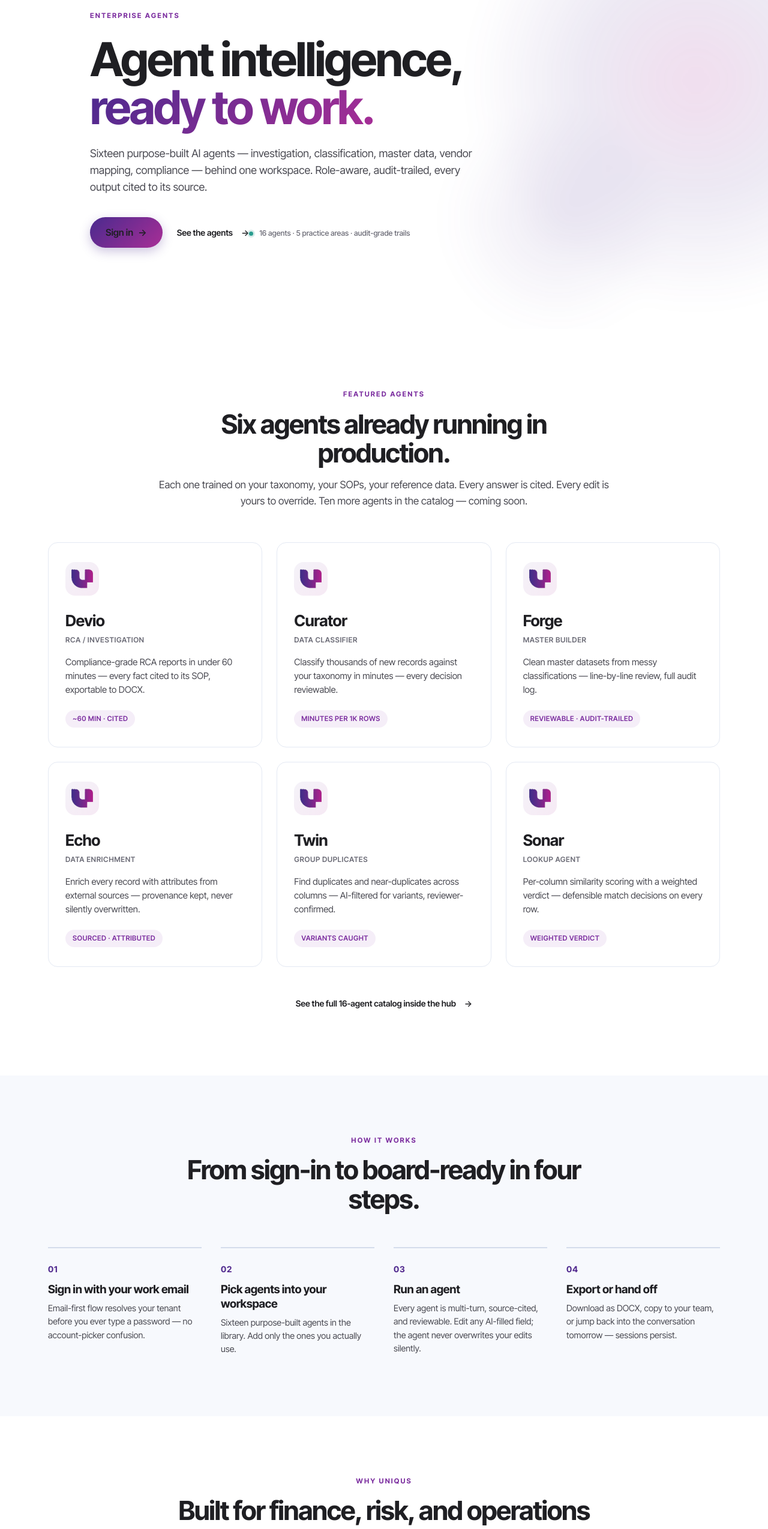
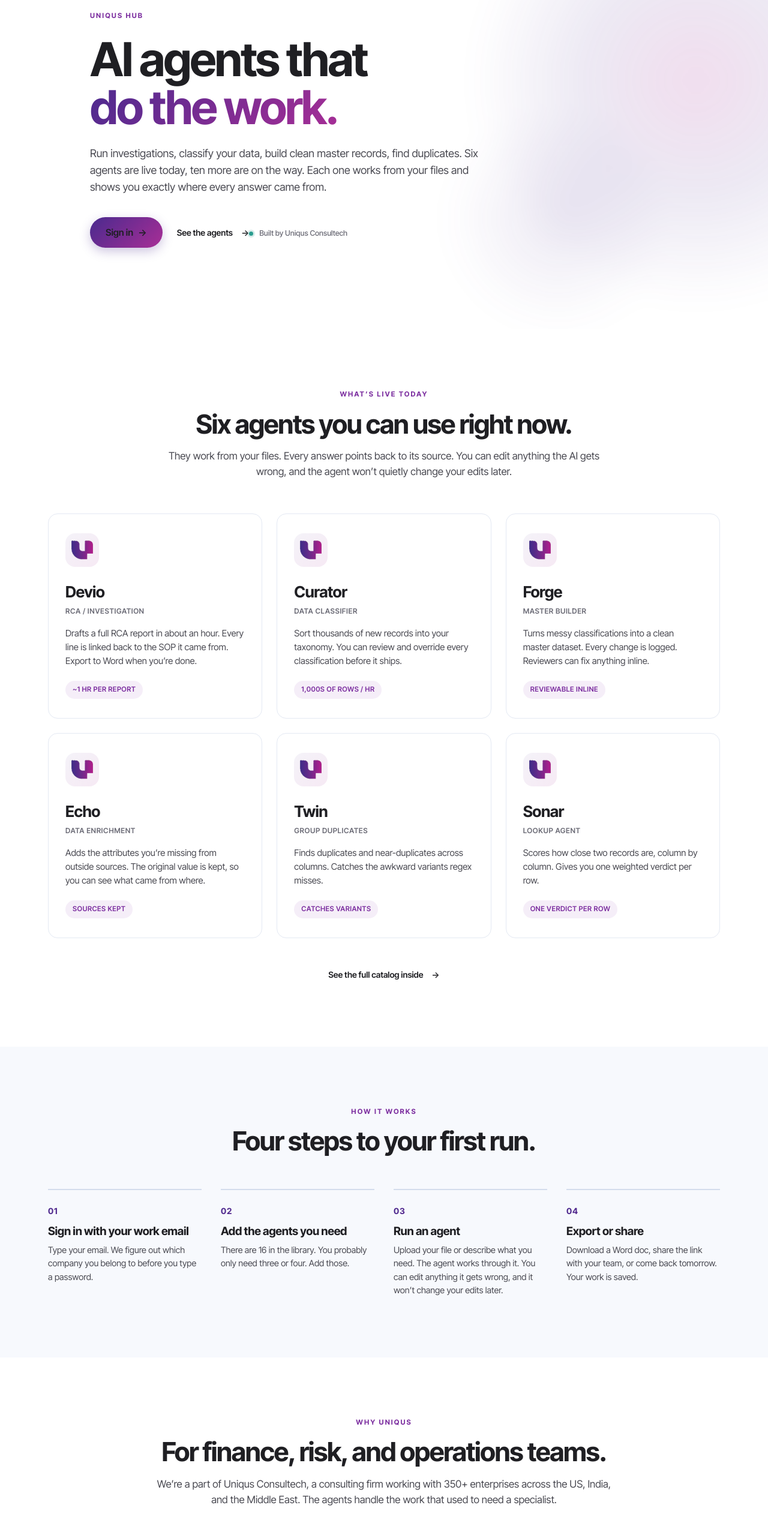
Before and after one commit to souravkumar0546/Agent-Hub, a React (Vite) app in the folder frontend/: page / in a window 1280 px wide. Shown: the part 140-2689 px from the top of the page at 60% size. Built offline with nearby package versions, Linux system fonts and the light colour scheme; no server answers.

Commit message:
refactor: update taglines and descriptions for clarity and consistency across components

```diff
--- a/frontend/src/components/AssistantWidget.jsx
+++ b/frontend/src/components/AssistantWidget.jsx
@@ -8,7 +8,7 @@
 const WELCOME = {
   role: 'assistant',
   content:
-    "Hi — I'm Uniqus Hub's in-product guide. Ask about agents, roles, integrations, or how to get something done.",
+    "Hi! Ask me anything about Uniqus Hub. I can help with agents, roles, integrations, and how to get things done.",
 };
 
 /** First-message suggestion chips, scoped to what the user can actually do.
@@ -207,7 +207,7 @@
             <div className="assistant-title">Ask Uniqus Hub</div>
             <div className="assistant-sub">
               <span className="assistant-status-dot" aria-hidden="true" />
-              In-product guide · sourced from the user manual
+              Help bot · reads from the user guide
             </div>
           </div>
           <div className="assistant-header-actions">
--- a/frontend/src/components/Footer.jsx
+++ b/frontend/src/components/Footer.jsx
@@ -15,7 +15,7 @@
         <div className="site-footer-brand">
           <span className="site-footer-mark">Uniqus Hub</span>
           <span className="site-footer-divider" aria-hidden="true">·</span>
-          <span className="site-footer-tag">Agent intelligence for the enterprise.</span>
+          <span className="site-footer-tag">AI agents for enterprise teams.</span>
         </div>
         <div className="site-footer-meta">
           © {year} Uniqus Consultech
--- a/frontend/src/lib/brand.js
+++ b/frontend/src/lib/brand.js
@@ -2,7 +2,7 @@
 import { useAuth } from './auth.jsx';
 
 const PRODUCT_NAME = 'Uniqus Hub';
-const PRODUCT_TAGLINE = 'ENTERPRISE AGENTS';
+const PRODUCT_TAGLINE = 'AGENT HUB';
 const FALLBACK_NAME = PRODUCT_NAME;
 
 /**
--- a/frontend/src/pages/LandingPage.jsx
+++ b/frontend/src/pages/LandingPage.jsx
@@ -14,38 +14,38 @@
   {
     name: 'Devio',
     long: 'RCA / Investigation',
-    tagline: 'Compliance-grade RCA reports in under 60 minutes — every fact cited to its SOP, exportable to DOCX.',
-    badge: '~60 min · cited',
+    tagline: 'Drafts a full RCA report in about an hour. Every line is linked back to the SOP it came from. Export to Word when you’re done.',
+    badge: '~1 hr per report',
   },
   {
     name: 'Curator',
     long: 'Data Classifier',
-    tagline: 'Classify thousands of new records against your taxonomy in minutes — every decision reviewable.',
-    badge: 'minutes per 1k rows',
+    tagline: 'Sort thousands of new records into your taxonomy. You can review and override every classification before it ships.',
+    badge: '1,000s of rows / hr',
   },
   {
     name: 'Forge',
     long: 'Master Builder',
-    tagline: 'Clean master datasets from messy classifications — line-by-line review, full audit log.',
-    badge: 'reviewable · audit-trailed',
+    tagline: 'Turns messy classifications into a clean master dataset. Every change is logged. Reviewers can fix anything inline.',
+    badge: 'reviewable inline',
   },
   {
     name: 'Echo',
     long: 'Data Enrichment',
-    tagline: 'Enrich every record with attributes from external sources — provenance kept, never silently overwritten.',
-    badge: 'sourced · attributed',
+    tagline: 'Adds the attributes you’re missing from outside sources. The original value is kept, so you can see what came from where.',
+    badge: 'sources kept',
   },
   {
     name: 'Twin',
     long: 'Group Duplicates',
-    tagline: 'Find duplicates and near-duplicates across columns — AI-filtered for variants, reviewer-confirmed.',
-    badge: 'variants caught',
+    tagline: 'Finds duplicates and near-duplicates across columns. Catches the awkward variants regex misses.',
+    badge: 'catches variants',
   },
   {
     name: 'Sonar',
     long: 'Lookup Agent',
-    tagline: 'Per-column similarity scoring with a weighted verdict — defensible match decisions on every row.',
-    badge: 'weighted verdict',
+    tagline: 'Scores how close two records are, column by column. Gives you one weighted verdict per row.',
+    badge: 'one verdict per row',
   },
 ];
 
@@ -53,30 +53,30 @@
   {
     n: '01',
     title: 'Sign in with your work email',
-    body: 'Email-first flow resolves your tenant before you ever type a password — no account-picker confusion.',
+    body: 'Type your email. We figure out which company you belong to before you type a password.',
   },
   {
     n: '02',
-    title: 'Pick agents into your workspace',
-    body: 'Sixteen purpose-built agents in the library. Add only the ones you actually use.',
+    title: 'Add the agents you need',
+    body: 'There are 16 in the library. You probably only need three or four. Add those.',
   },
   {
     n: '03',
     title: 'Run an agent',
-    body: 'Every agent is multi-turn, source-cited, and reviewable. Edit any AI-filled field; the agent never overwrites your edits silently.',
+    body: 'Upload your file or describe what you need. The agent works through it. You can edit anything it gets wrong, and it won’t change your edits later.',
   },
   {
     n: '04',
-    title: 'Export or hand off',
-    body: 'Download as DOCX, copy to your team, or jump back into the conversation tomorrow — sessions persist.',
+    title: 'Export or share',
+    body: 'Download a Word doc, share the link with your team, or come back tomorrow. Your work is saved.',
   },
 ];
 
 const STATS = [
-  { value: '16', label: 'Purpose-built agents' },
-  { value: '5', label: 'Practice areas covered' },
-  { value: '100%', label: 'Outputs cited' },
-  { value: 'AA', label: 'Accessibility (WCAG)' },
+  { value: '6', label: 'Agents live today' },
+  { value: '16', label: 'Total in the catalog' },
+  { value: '5', label: 'Practice areas' },
+  { value: 'Cited', label: 'Every answer' },
 ];
 
 export default function LandingPage() {
@@ -109,15 +109,16 @@
       <section id="top" className="lp-hero">
         <div className="lp-hero-bg" aria-hidden="true" />
         <div className="lp-hero-inner">
-          <div className="lp-hero-eyebrow">ENTERPRISE AGENTS</div>
+          <div className="lp-hero-eyebrow">UNIQUS HUB</div>
           <h1 className="lp-hero-title">
-            Agent intelligence,<br />
-            <em>ready to work.</em>
+            AI agents that<br />
+            <em>do the work.</em>
           </h1>
           <p className="lp-hero-sub">
-            Sixteen purpose-built AI agents — investigation, classification,
-            master data, vendor mapping, compliance — behind one workspace.
-            Role-aware, audit-trailed, every output cited to its source.
+            Run investigations, classify your data, build clean master records,
+            find duplicates. Six agents are live today, ten more are on the way.
+            Each one works from your files and shows you exactly where every
+            answer came from.
           </p>
           <div className="lp-hero-cta">
             <Link to={ctaTo} className="lp-btn lp-btn-primary lp-btn-lg">
@@ -129,7 +130,7 @@
           </div>
           <div className="lp-hero-foot">
             <span className="lp-status-dot" aria-hidden="true" />
-            16 agents · 5 practice areas · audit-grade trails
+            Built by Uniqus Consultech
           </div>
         </div>
       </section>
@@ -137,14 +138,12 @@
       {/* ── Featured agents ─────────────────────────────────────────── */}
       <section id="agents" className="lp-section">
         <div className="lp-section-head">
-          <div className="lp-eyebrow">FEATURED AGENTS</div>
-          <h2 className="lp-h2">
-            Six agents already running in production.
-          </h2>
+          <div className="lp-eyebrow">WHAT&rsquo;S LIVE TODAY</div>
+          <h2 className="lp-h2">Six agents you can use right now.</h2>
           <p className="lp-section-sub">
-            Each one trained on your taxonomy, your SOPs, your reference data.
-            Every answer is cited. Every edit is yours to override. Ten more
-            agents in the catalog — coming soon.
+            They work from your files. Every answer points back to its source.
+            You can edit anything the AI gets wrong, and the agent won&rsquo;t
+            quietly change your edits later.
           </p>
         </div>
         <div className="lp-agents-grid">
@@ -160,7 +159,7 @@
         </div>
         <div className="lp-section-foot">
           <Link to={ctaTo} className="lp-btn lp-btn-link">
-            See the full 16-agent catalog inside the hub
+            See the full catalog inside
           </Link>
         </div>
       </section>
@@ -169,7 +168,7 @@
       <section id="how" className="lp-section lp-section-alt">
         <div className="lp-section-head">
           <div className="lp-eyebrow">HOW IT WORKS</div>
-          <h2 className="lp-h2">From sign-in to board-ready in four steps.</h2>
+          <h2 className="lp-h2">Four steps to your first run.</h2>
         </div>
         <ol className="lp-steps">
           {STEPS.map((s) => (
@@ -188,12 +187,11 @@
       <section id="proof" className="lp-section">
         <div className="lp-section-head">
           <div className="lp-eyebrow">WHY UNIQUS</div>
-          <h2 className="lp-h2">Built for finance, risk, and operations leaders.</h2>
+          <h2 className="lp-h2">For finance, risk, and operations teams.</h2>
           <p className="lp-section-sub">
-            Uniqus Hub is the agent intelligence layer of Uniqus Consultech —
-            the consulting firm trusted by 350+ clients across the US, India,
-            and the Middle East. Every workflow you'd hand to a Uniqus
-            specialist, you can hand to a Uniqus agent.
+            We&rsquo;re a part of Uniqus Consultech, a consulting firm working
+            with 350+ enterprises across the US, India, and the Middle East.
+            The agents handle the work that used to need a specialist.
           </p>
         </div>
         <div className="lp-stats">
@@ -208,9 +206,9 @@
 
       {/* ── Final CTA ───────────────────────────────────────────────── */}
       <section className="lp-cta-strip">
-        <h2 className="lp-cta-title">Ready to put agents to work?</h2>
+        <h2 className="lp-cta-title">Ready to try it?</h2>
         <p className="lp-cta-sub">
-          Sign in with your corporate email — your tenant, your data, your audit log.
+          Sign in with your work email. Takes about 30 seconds.
         </p>
         <div className="lp-cta-actions">
           <Link to={ctaTo} className="lp-btn lp-btn-primary lp-btn-lg">
@@ -229,7 +227,7 @@
             <span className="lp-footer-mark"><UniqusMark size={20} /></span>
             <div>
               <div className="lp-footer-name">Uniqus Hub</div>
-              <div className="lp-footer-tag">Agent intelligence for the enterprise.</div>
+              <div className="lp-footer-tag">AI agents for enterprise teams.</div>
             </div>
           </div>
           <nav className="lp-footer-links" aria-label="Footer">
--- a/frontend/src/pages/LoginPage.jsx
+++ b/frontend/src/pages/LoginPage.jsx
@@ -185,7 +185,7 @@
               ? `Continue to your ${branding.name} workspace.`
               : step === 'password'
                 ? 'Enter your password to continue.'
-                : 'Agent intelligence for the enterprise. Sign in with your corporate email to reach your tenant.'}
+                : 'AI agents for enterprise teams. Sign in with your work email.'}
           </p>
         </div>
 
@@ -278,7 +278,7 @@
           )}
 
           <div className="login-form-footer">
-            <span>© Uniqus Hub · A Uniqus Consultech product</span>
+            <span>© Uniqus Hub · A Uniqus Consultech product.</span>
           </div>
         </div>
       </main>
```
Also changed, not shown: 2 other files (tests, documents, lock files or other folders).
